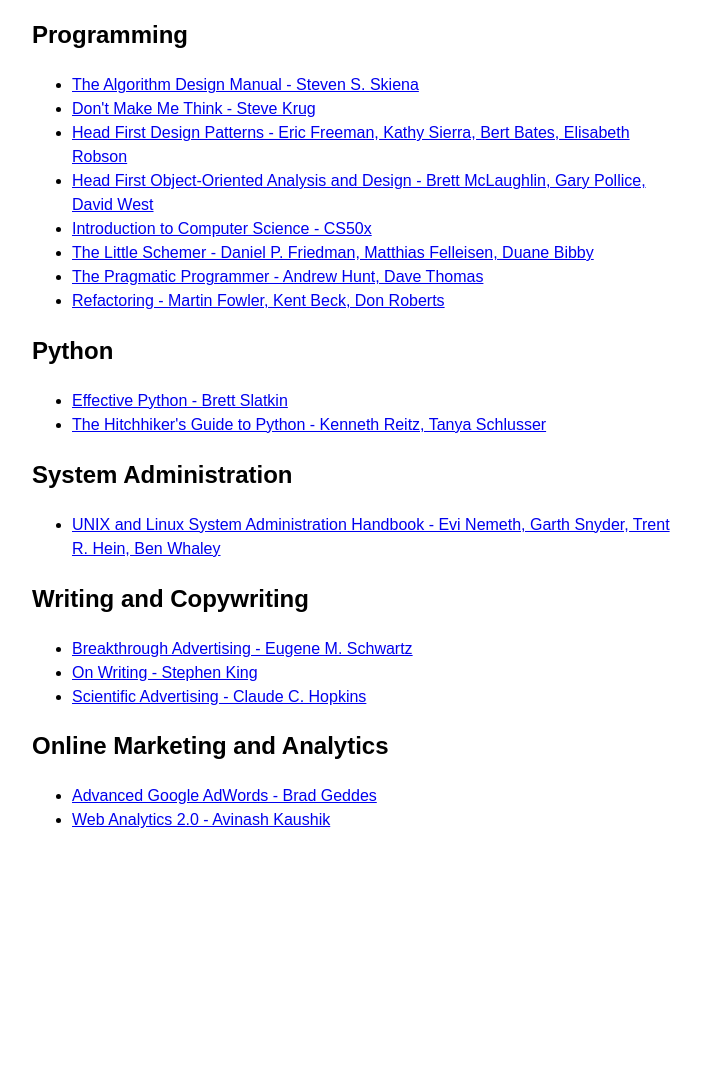
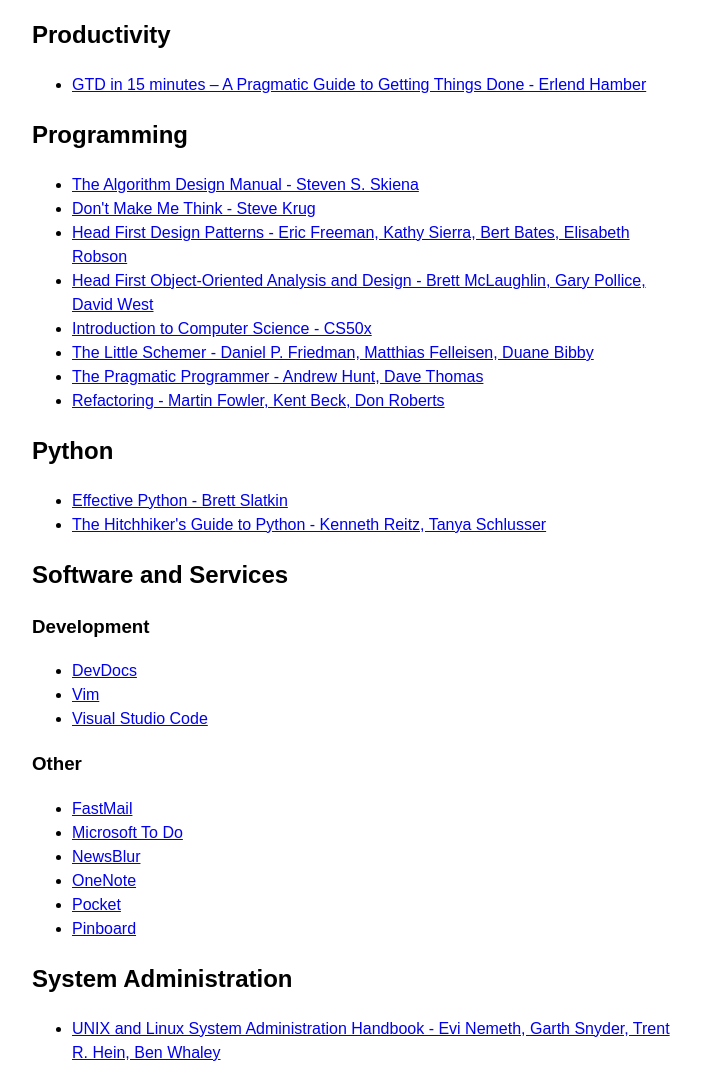
Before and after one commit to zdrazil/zdrazil.github.io, a plain HTML site: page links.html in a window 1280 px wide. Shown: the part 746-1814 px from the top of the page, without its empty margins (288-989 px from the left). Before the commit the page ends 1618 px from the top, so only its background shows below. Drawn offline with Linux system fonts and the light colour scheme.

Commit message:
extend links

```diff
--- a/links.html
+++ b/links.html
@@ -110,6 +110,17 @@
       </section>
 
       <section>
+        <h2>Productivity</h2>
+        <ul>
+          <li>
+            <a href="https://hamberg.no/gtd">
+              GTD in 15 minutes – A Pragmatic Guide to Getting Things Done - Erlend Hamber
+            </a>
+          </li>
+        </ul>
+      </section>
+
+      <section>
         <h2>Programming</h2>
         <ul>
           <li>
@@ -174,6 +185,62 @@
       </section>
 
       <section>
+        <h2>Software and Services</h2>
+        <h3>Development</h3>
+        <ul>
+          <li>
+            <a href="https://devdocs.io">
+              DevDocs
+            </a>
+          </li>
+          <li>
+            <a href="https://www.vim.org/">
+              Vim
+            </a>
+          </li>
+          <li>
+            <a href="https://code.visualstudio.com/">
+              Visual Studio Code
+            </a>
+          </li>
+        </ul>
+
+        <h3>Other</h3>
+        <ul>
+          <li>
+            <a href="http://fastmail.com">
+              FastMail
+            </a>
+          </li>
+          <li>
+            <a href="https://todo.microsoft.com/tasks/">
+              Microsoft To Do
+            </a>
+          </li>
+          <li>
+            <a href="https://www.newsblur.com">
+              NewsBlur
+            </a>
+          </li>
+          <li>
+            <a href="https://www.onenote.com/">
+              OneNote
+            </a>
+          </li>
+          <li>
+            <a href="https://www.getpocket.com/">
+              Pocket
+            </a>
+          </li>
+          <li>
+            <a href="https://pinboard.in/">
+              Pinboard
+            </a>
+          </li>
+        </ul>
+      </section>
+
+      <section>
         <h2>System Administration</h2>
         <ul>
           <li>
```
